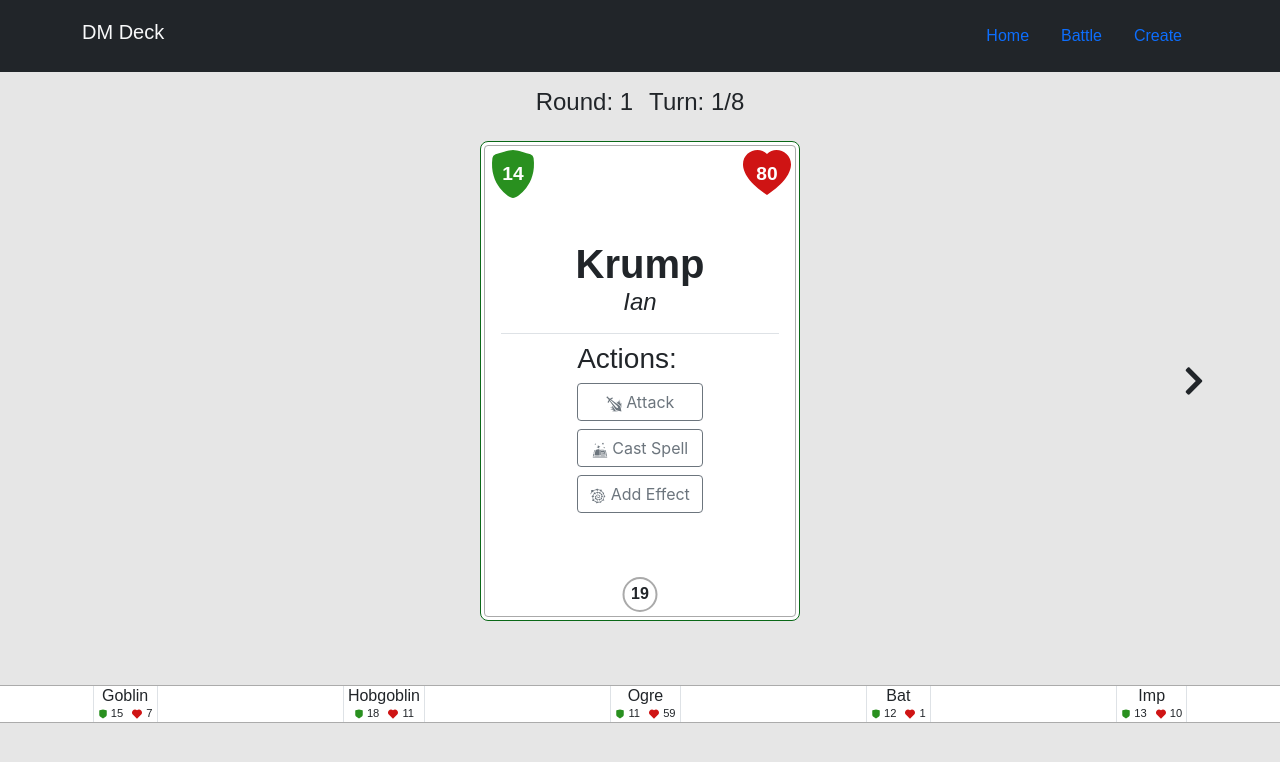
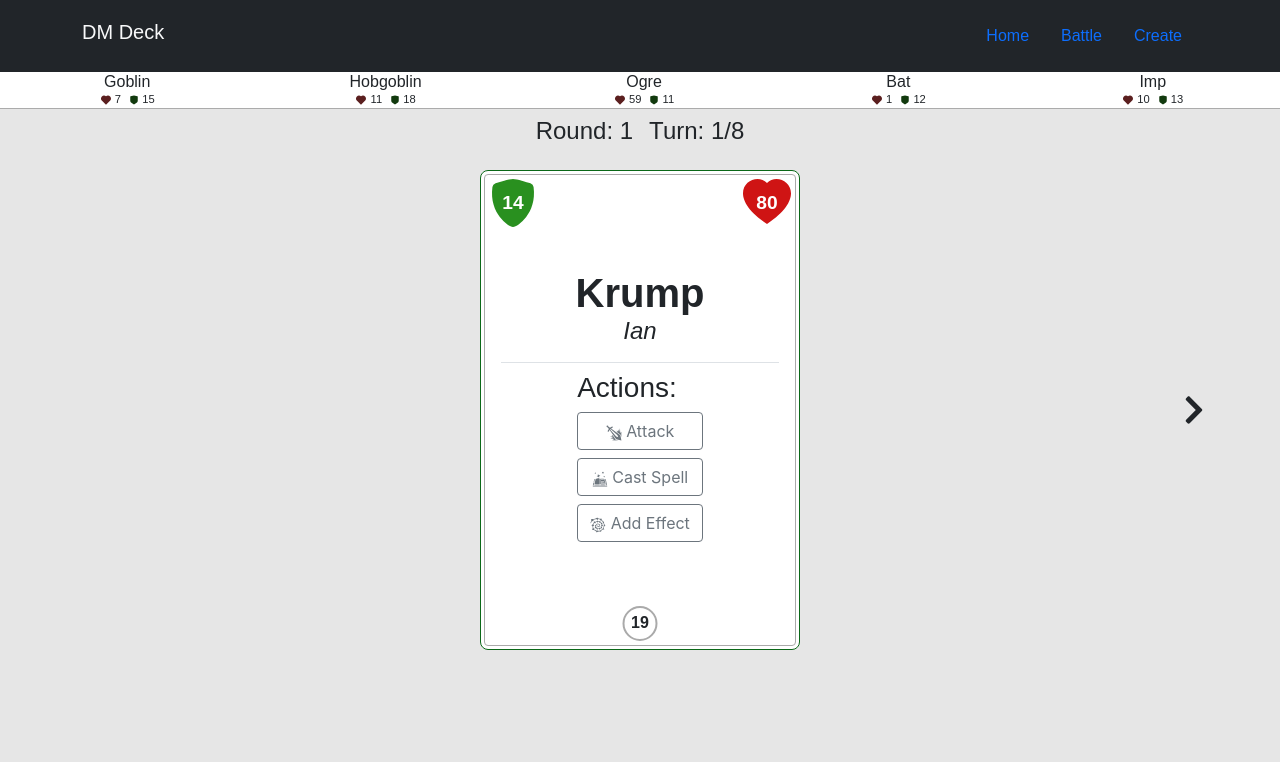
Before and after one commit to awidener3/dm-deck, a React (Create React App) app in the folder client/: page /dm-deck/battle in a window 1280 px wide. Shown: the top 762 px of the page. Built offline with nearby package versions, Linux system fonts and the light colour scheme; no server answers; a web font is replaced by a local one.

Commit message:
Added conditional rendering in preparation for adding hero action types of spell and effects

```diff
--- a/client/src/App.scss
+++ b/client/src/App.scss
@@ -84,7 +84,6 @@ article {
 
 .monster-data {
   background-color: #fff;
-  border-top: 1px solid #ababab;
   border-bottom: 1px solid #ababab;
   .monster-data-card {
     min-width: 4rem;
@@ -94,12 +93,12 @@ article {
     p {
       font-size: 0.7rem;
       .hp-icon {
-        color: #cf1414;
+        color: #5b1f1f;
         height: 12px;
         width: 12px;
       }
       .ac-icon {
-        color: #29901f;
+        color: #123a0e;
         height: 10px;
         width: 10px;
       }
--- a/client/src/components/MonstersModal/SelectedMonster/index.jsx
+++ b/client/src/components/MonstersModal/SelectedMonster/index.jsx
@@ -23,12 +23,16 @@ const SelectedMonster = ({
 		<div>
 			<Modal.Title className="text-center">{monster.name}</Modal.Title>
 			<Modal.Body className="w-50 m-auto">
-				<div className="monster-btns d-flex flex-column">
+				<div className="monster-btns d-flex flex-column text-center">
 					<p>Armor Class: {monster.armor_class}</p>
 					<p>Hitpoints: {startingHitpoints}</p>
-					<label htmlFor="hitpoints">Add Damage:</label>
+					<div className="input-group">
+						<label htmlFor="hitpoints" className="input-group-text">
+							Adjust HP:
+						</label>
 						<input
 							type="number"
+							className="form-control"
 							name="hitpoints"
 							id="hitpoints"
 							min="0"
@@ -36,14 +40,15 @@ const SelectedMonster = ({
 							onChange={handleChangeHitpoints}
 						/>
 					</div>
+				</div>
 
-				<div className="d-flex justify-content-center">
+				<div className="d-flex justify-content-center mt-2">
 					{/* Button to return back to monster select */}
 					<button
 						className="btn btn-outline-secondary m-1"
 						onClick={() => setSelectedMonster('')}
 					>
-						&lt; Back
+						Back
 					</button>
 
 					{/* Apply damage */}
--- a/client/src/components/MonstersModal/index.jsx
+++ b/client/src/components/MonstersModal/index.jsx
@@ -10,6 +10,7 @@ const MonstersModal = ({
 	handleCloseMonstersModal,
 	monsters,
 	setMonsterData,
+	heroActionType,
 }) => {
 	const [selectedMonster, setSelectedMonster] = useState('');
 
@@ -33,7 +34,7 @@ const MonstersModal = ({
 					monsters={monsters}
 					handleViewMonster={handleViewMonster}
 				/>
-			) : (
+			) : heroActionType === 'attack' ? (
 				<SelectedMonster
 					monster={selectedMonster}
 					monsterArray={monsters}
@@ -41,7 +42,7 @@ const MonstersModal = ({
 					setMonsterData={setMonsterData}
 					handleCloseMonstersModal={handleCloseMonstersModal}
 				/>
-			)}
+			) : null}
 		</Modal>
 	);
 };
--- a/client/src/pages/Battle.jsx
+++ b/client/src/pages/Battle.jsx
@@ -42,6 +42,7 @@ const Battle = () => {
 	const [showRollModal, setShowRollModal] = useState(false);
 	const [showInfoModal, setShowInfoModal] = useState(false);
 	const [showMonstersModal, setShowMonstersModal] = useState(false);
+	const [heroActionType, setHeroActionType] = useState('');
 
 	const [rollModifier, setRollModifier] = useState(0);
 	const [die, setDie] = useState(0);
@@ -67,6 +68,7 @@ const Battle = () => {
 	};
 
 	const handleHeroAttack = () => {
+		setHeroActionType('attack');
 		setShowMonstersModal(true);
 	};
 
@@ -108,8 +110,29 @@ const Battle = () => {
 	};
 
 	return (
-		<div className="battle-container p-3 d-flex flex-column justify-content-center align-items-center container">
-			<div className="battle-stats d-flex">
+		<div className="battle-container d-flex flex-column justify-content-center align-items-center container">
+			<div className="monster-data vw-100 d-flex justify-content-around flex-wrap">
+				{/* Quick view of monster AC and HP */}
+				{monsterData.map((monster) => (
+					<div
+						className="monster-data-card text-center"
+						key={monster.name}
+					>
+						<h5 className="m-0">{monster.name}</h5>
+						<div className="d-flex justify-content-center">
+							<p className="mb-0 me-1">
+								<RiHeartFill className="hp-icon" />{' '}
+								{monster.hitpoints}
+							</p>
+							<p className="mb-0 ms-1">
+								<RiShieldFill className="ac-icon" />{' '}
+								{monster.armor_class}
+							</p>
+						</div>
+					</div>
+				))}
+			</div>
+			<div className="battle-stats mt-2 d-flex">
 				<h4 className="battle-stat mx-2">Round: {round}</h4>
 				<h4 className="battle-stat mx-2">
 					Turn: {turn}/{sortedData.length}
@@ -190,28 +213,6 @@ const Battle = () => {
 				)}
 			</div>
 
-			<div className="monster-data mt-5 vw-100 d-flex justify-content-around flex-wrap">
-				{/* Quick view of monster AC and HP */}
-				{monsterData.map((monster) => (
-					<div
-						className="monster-data-card text-center border-end border-start px-1"
-						key={monster.name}
-					>
-						<h5 className="m-0">{monster.name}</h5>
-						<div className="d-flex justify-content-center">
-							<p className="mb-0 me-1">
-								<RiShieldFill className="ac-icon" />{' '}
-								{monster.armor_class}
-							</p>
-							<p className="mb-0 ms-1">
-								<RiHeartFill className="hp-icon" />{' '}
-								{monster.hitpoints}
-							</p>
-						</div>
-					</div>
-				))}
-			</div>
-
 			<RollModal
 				showRollModal={showRollModal}
 				handleCloseRollModal={handleCloseRollModal}
@@ -230,6 +231,7 @@ const Battle = () => {
 				handleCloseMonstersModal={handleCloseMonstersModal}
 				monsters={monsterData}
 				setMonsterData={setMonsterData}
+				heroActionType={heroActionType}
 			/>
 		</div>
 	);
```
Lines whose indentation alone changed are shown as unchanged.
